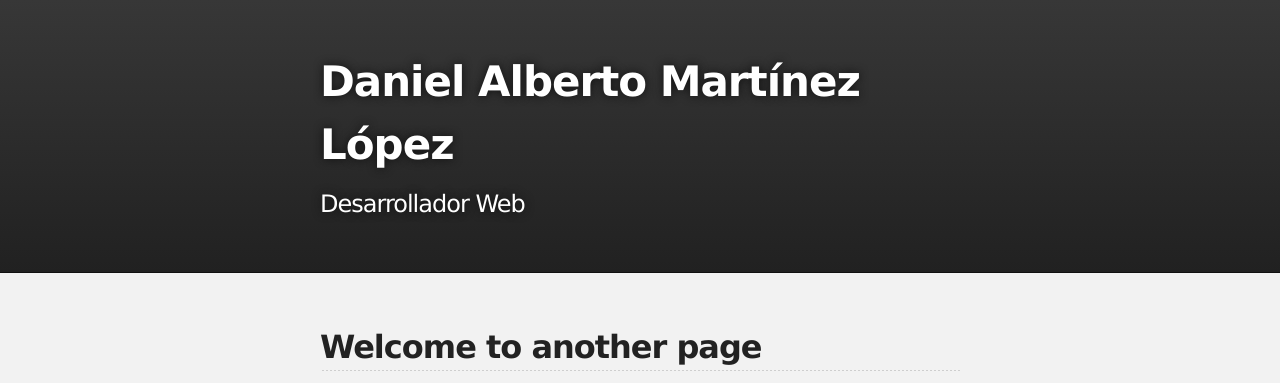
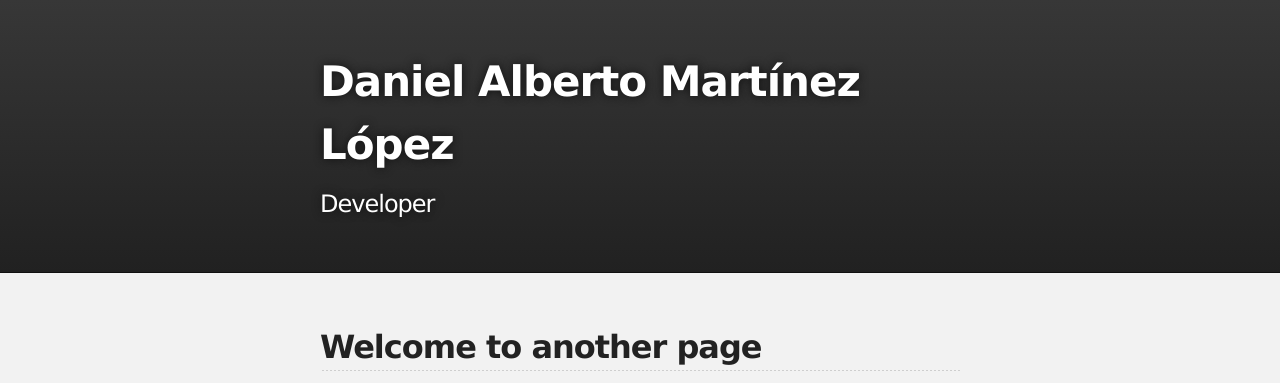
Before and after one commit to DanyMartinez/index, a Jekyll site: the page built from another-page.md, in a window 1280 px wide. Shown: the top 383 px of the page. Built offline with Jekyll 4.4.1, drawn with Linux system fonts in a browser that asks for light colours; our own code applies the rules of GitHub Pages for plain Markdown files.

Commit message:
Create _config.yml

```diff
--- a/_config.yml
+++ b/_config.yml
@@ -1,5 +1,5 @@
 title: Daniel Alberto Martínez López
-description: Desarrollador Web
+description: Developer
 show_downloads: false
 google_analytics:
 theme: jekyll-theme-slate
```
